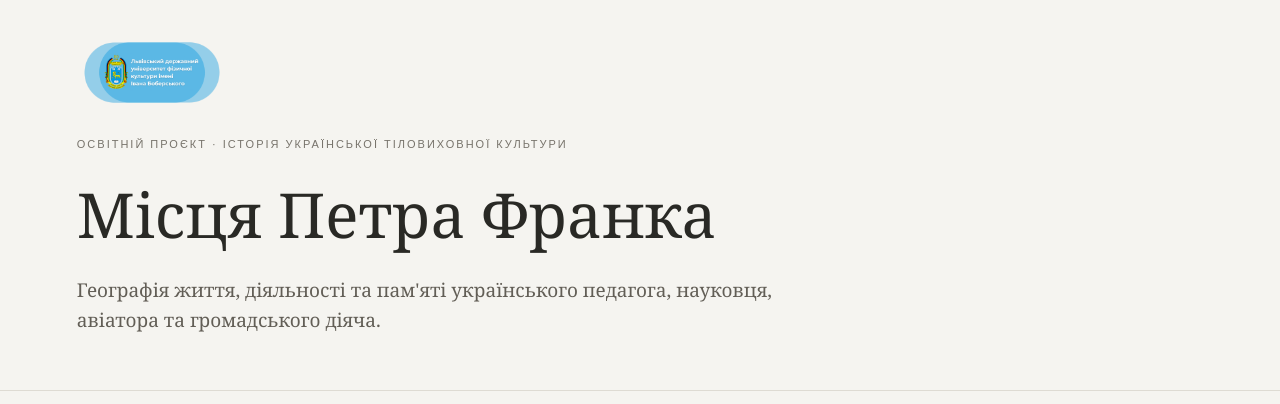
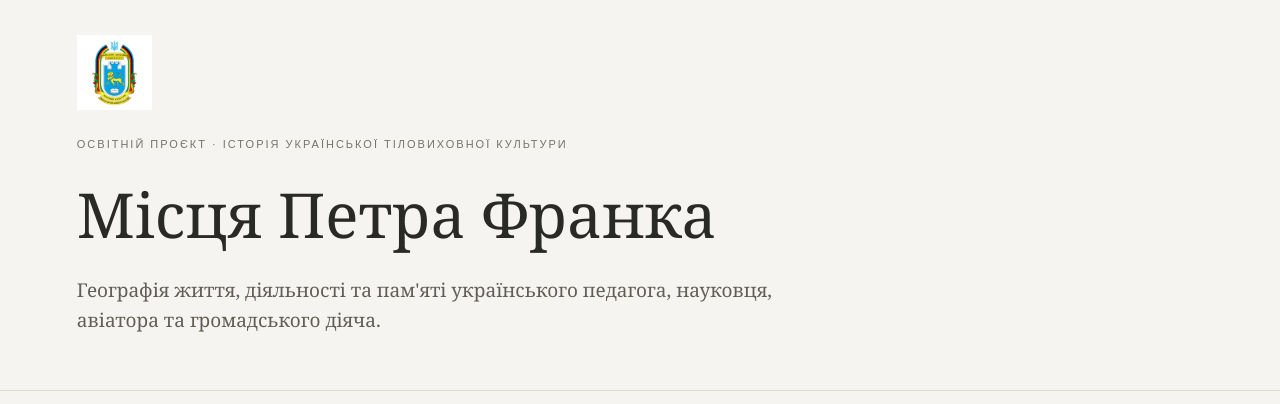
Before and after one commit to AnastasiyaKholyavka/petrofranko, a plain HTML site: page index.html in a window 1280 px wide. Shown: the top 404 px of the page. Drawn offline with Linux system fonts and the light colour scheme.

Commit message:
Update index.html

```diff
--- a/index.html
+++ b/index.html
@@ -171,7 +171,7 @@ footer {
 <header>
 
 <img
-  src="ldfk.png"
+  src="ldufk_01.jpg"
   alt="Львівський державний університет фізичної культури імені Івана Боберського"
   class="logo">
 
```
